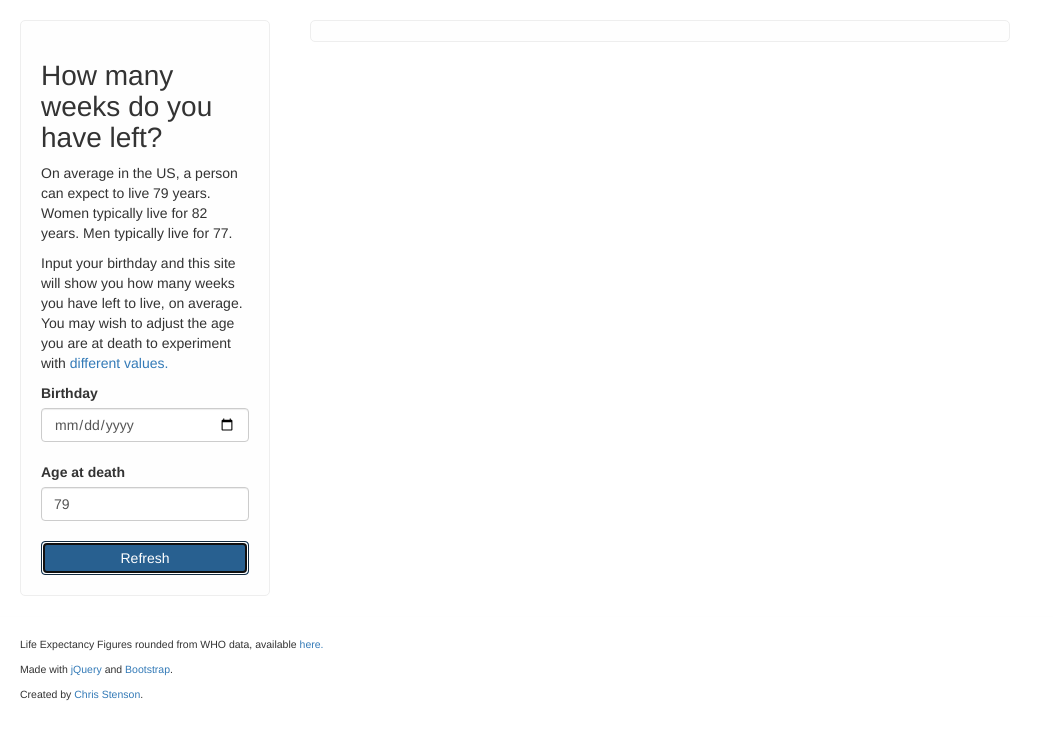
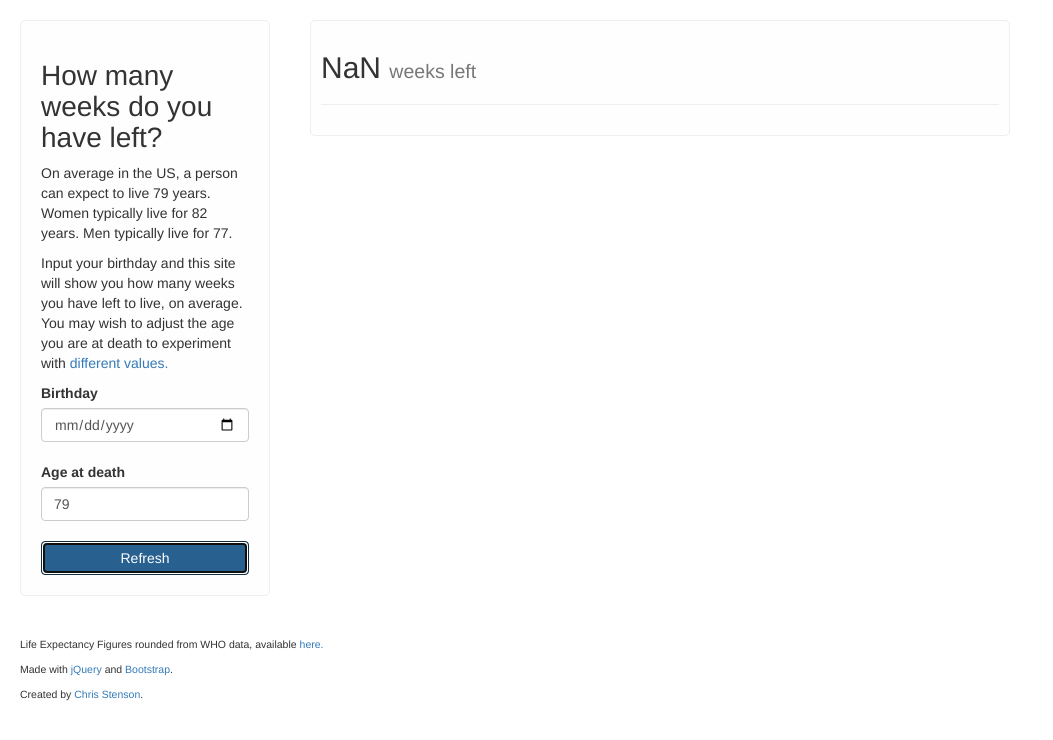
Before and after one commit to christopherstenson/weeks, a plain HTML site: page index.html in a window 1280 px wide. Both pictures are taken after a click on the button "Refresh". Shown: the whole page, without its empty margins (0-1053 px from the left). Drawn offline with nearby package versions, Linux system fonts and the light colour scheme.

Commit message:
Improve error handling and text, add number count

```diff
--- a/index.html
+++ b/index.html
@@ -75,35 +75,44 @@
     </style>
     <script>
       function eval() {
-        var birthday = $('#bday').val();
-        var age = Math.round($('#age').val());
-        var deathday = new Date(birthday);
+        var birthday, age, deathday, today;
+        var dotOutput = '', textOutput = '';
+
+        birthday = new Date($('#bday').val());
+        age = Math.round($('#age').val());
+        deathday = new Date(birthday);
+        today = new Date();
+
         deathday.setFullYear(deathday.getFullYear() + age);
 
-        if (deathday < birthday || deathday < today || age < 0) return 0;
-
-        var today = new Date();
-
-        var differenceInMil = deathday - today;
-        var differenceInWks = ((((differenceInMil / 1000) / 60) / 60) / 24) / 7;
-        var differenceInWksInt = Math.round(differenceInWks);
-        differenceInWksInt < 0 ? 0 : differenceInWksInt;
-
-        var output = '';
-
-        if (differenceInWksInt > 10000)
+        if (birthday > deathday || 0 > age)
         {
-          output = 'C\'mon, nobody is going to live that long just yet.'
+          textOutput = '<span class="text-danger">You can\'t live for negative years!</span>';
+          dotOutput = '';
+        }
+        else if (today > deathday)
+        {
+          textOutput = '<h2>0 <small class="text-muted">weeks left</small></h2>';
+          dotOutput = '';
         }
         else
         {
+          var differenceInMil, differenceInWks, differenceInWksInt;
+
+          differenceInMil = deathday - today;
+          differenceInWks = ((((differenceInMil / 1000) / 60) / 60) / 24) / 7;
+          differenceInWksInt = Math.round(differenceInWks);
+          differenceInWksInt < 0 ? 0 : differenceInWksInt;
+
+          textOutput = '<h2>' + differenceInWksInt + ' <small class="text-muted">weeks left</small></h2>';
           for (var i = 0; i <= differenceInWksInt; i++)
           {
-            output += '<div class="dot"></div>';
+            dotOutput += '<div class="dot"></div>';
           }
         }
 
-        $('#result').html(output);
+        $('#dot-result').html(dotOutput);
+        $('#text-result').html(textOutput);
       }
     </script>
   </head>
@@ -127,7 +136,10 @@
       <button class="btn btn-primary btn-block" onclick="eval();">Refresh</button>
     </div>
 
-    <div id="result" class="result pane">
+    <div class="result pane">
+      <div id="text-result"></div>
+      <hr>
+      <div id="dot-result"></div>
     </div>
 
     <footer>
```
